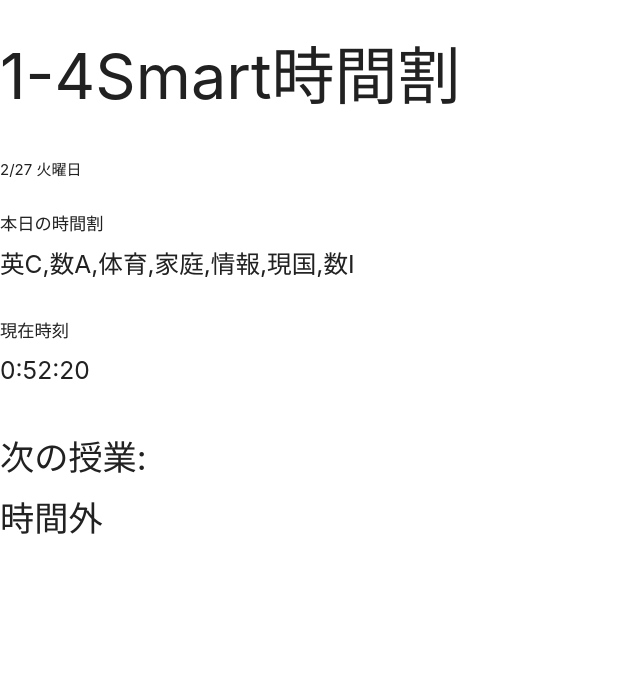
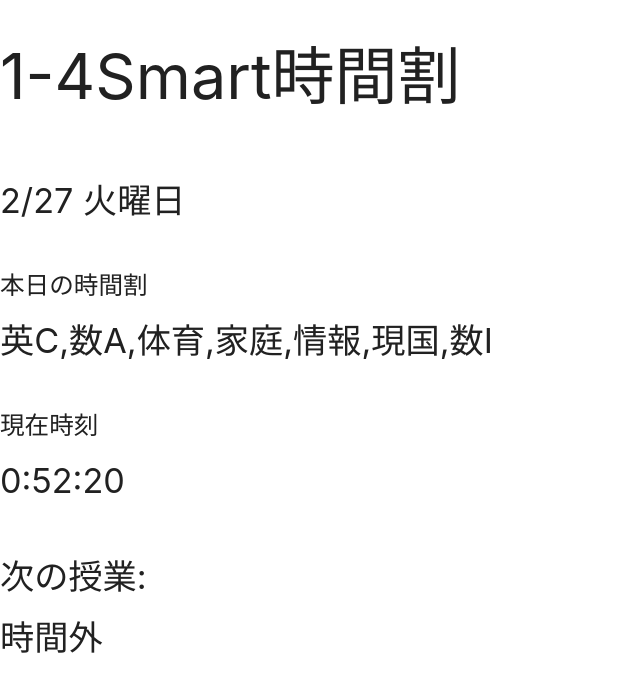
Before and after one commit to koucyan-iruka/SmartJikanwari, a plain HTML site: page index.html in a window 1280 px wide. Shown: the whole page, without its empty margins (0-640 px from the left). Drawn offline with nearby package versions, Linux system fonts and the light colour scheme.

Commit message:
Update index.html

```diff
--- a/index.html
+++ b/index.html
@@ -10,11 +10,11 @@
 <body>
     <h1>1-4Smart時間割</h1>
     <br>
-    <div class="date"></div>
+    <h4 class="date"></h4>
     <br>
-    <h6>本日の時間割</h6><h5 class="classes"></h5>
+    <h5>本日の時間割</h5><h4 class="classes"></h4>
     <br>
-    <h6>現在時刻</h6><h5 class="time"></h5>
+    <h5>現在時刻</h5><h4 class="time"></h4>
     <br>
     <h4>次の授業:</h4><h4 class="nextsbj"></h4><h5 class="rem"></h5>
     <br>
```
